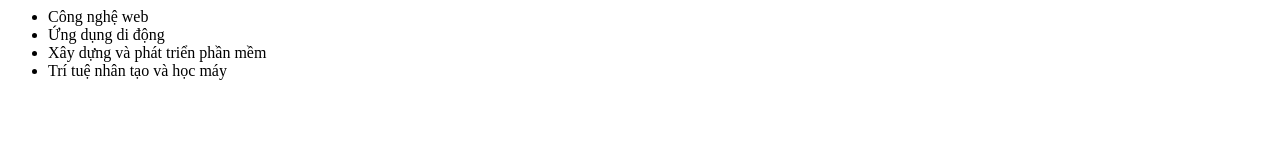
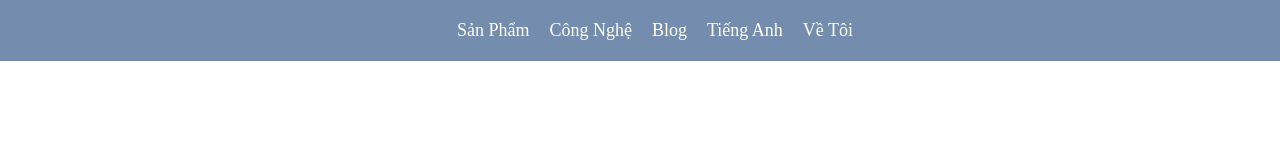
Before and after one commit to NguyenHoangSo/my-profile, a plain HTML site: page index.html in a window 1280 px wide. Drawn offline with Linux system fonts and the light colour scheme.

Commit message:
styling and add action

```diff
--- a/index.html
+++ b/index.html
@@ -1,19 +1,23 @@
 <!DOCTYPE>
 <html>
   <head>
-    <title>Lĩnh vực quan tâm</title>
+    <title>Tài liệu của tôi</title>
+    <link rel="stylesheet" href="style.css">
+    <script src="interaction.js"></script>
   </head>
   <body>
-    <header>
-
+    <header class="header">
+      <div>Sản Phẩm</div>
+      <div>Công Nghệ</div>
+      <div>Blog</div>
+      <div>Tiếng Anh</div>
+      <div>Về Tôi</div>
     </header>
     <nav class="navbar">
-      <ul>
-        <li>Công nghệ web</li>
-        <li>Ứng dụng di động</li>
-        <li>Xây dựng và phát triển phần mềm</li>
-        <li>Trí tuệ nhân tạo và học máy</li>
-      </ul>
+      <a href="">Phát triển ứng dụng web</a>
+      <a href="">Ứng dụng di động</a>
+      <a href="">Xây dựng và phát triển phần mềm</a>
+      <a href="">Trí tuệ nhân tạo và học máy</a>
     </nav>
     <div>
 
--- /dev/null
+++ b/interaction.js
@@ -0,0 +1,14 @@
+document.addEventListener('mousemove', function (e) {
+    const x = e.clientX;
+    console.log(x);
+    const navbar = document.getElementsByClassName("navbar")[0];
+    if (x <= 200) {
+        // Access the first element with the class "navbar"
+        if (navbar) {
+            // navbar.style.visibility = "visible"; // Set visibility to visible
+            navbar.style.transform = "translateX(0)"
+        }
+    } else {
+        navbar.style.transform = "translateX(-100%)"
+    }
+});
--- /dev/null
+++ b/style.css
@@ -0,0 +1,43 @@
+:root {
+    --main-color: #9ECAD6;
+    --primary-color: #748DAE;
+    --second-color: #F5CBCB;
+    --third-color: #FFEAEA;
+    --text-color: #001c00;
+
+}
+
+body {
+    padding: 0;
+    margin: 0;
+    position: relative;
+}
+
+.header {
+    background: var(--primary-color);
+    position: fixed;
+    width: 100%;
+    display: flex;
+    flex-direction: row;
+    gap: 20px;
+    justify-content: center;
+    padding: 20px 15px;
+    font-size: large;
+    color: #FFFEEE;
+}
+
+.navbar {
+    background: var(--main-color);
+    color: var(--text-color);
+    display: flex;
+    /* visibility: hidden; */
+    position: fixed;
+    width: fit-content;
+    flex-direction: column;
+    padding: 20px;
+    gap: 10px;
+    flex-grow: inherit;
+    height: 100%;
+    transform: translateX(-100%);
+    transition: transform 0.5s ease-out;
+}
```
